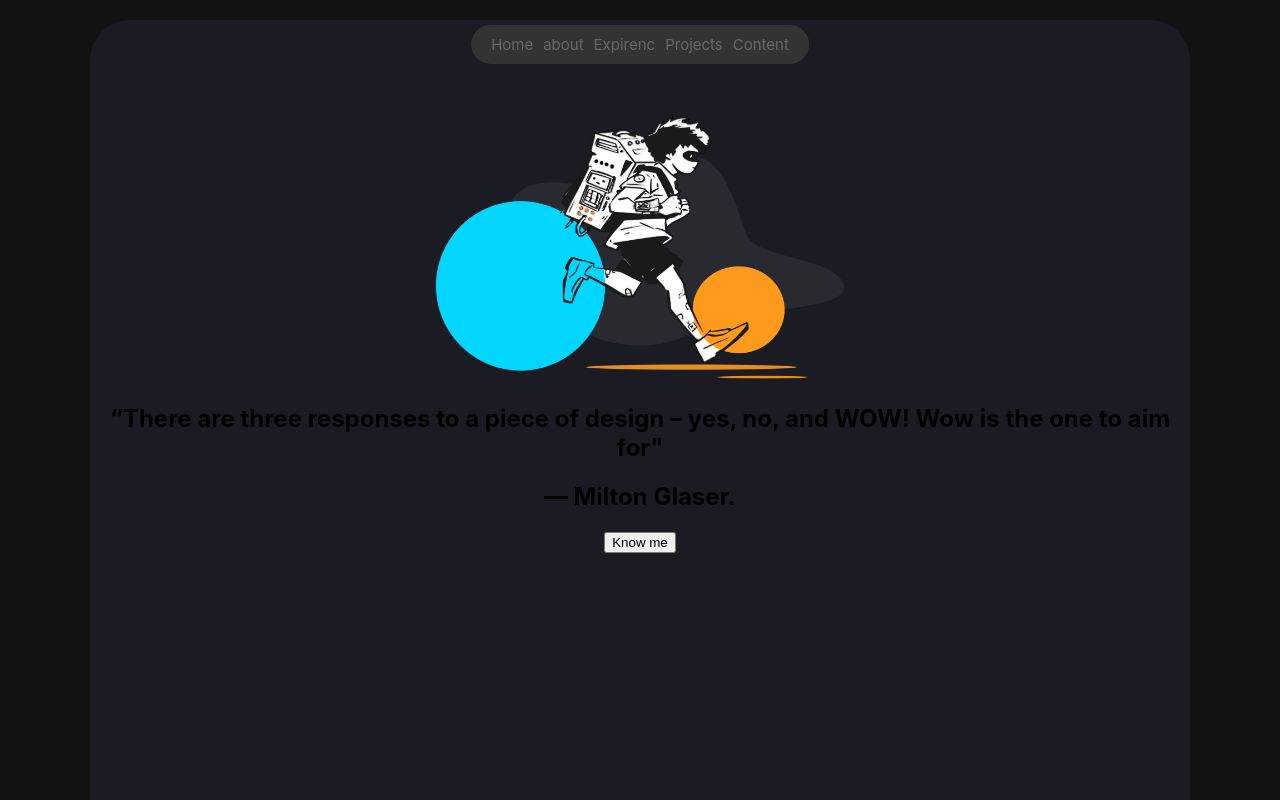
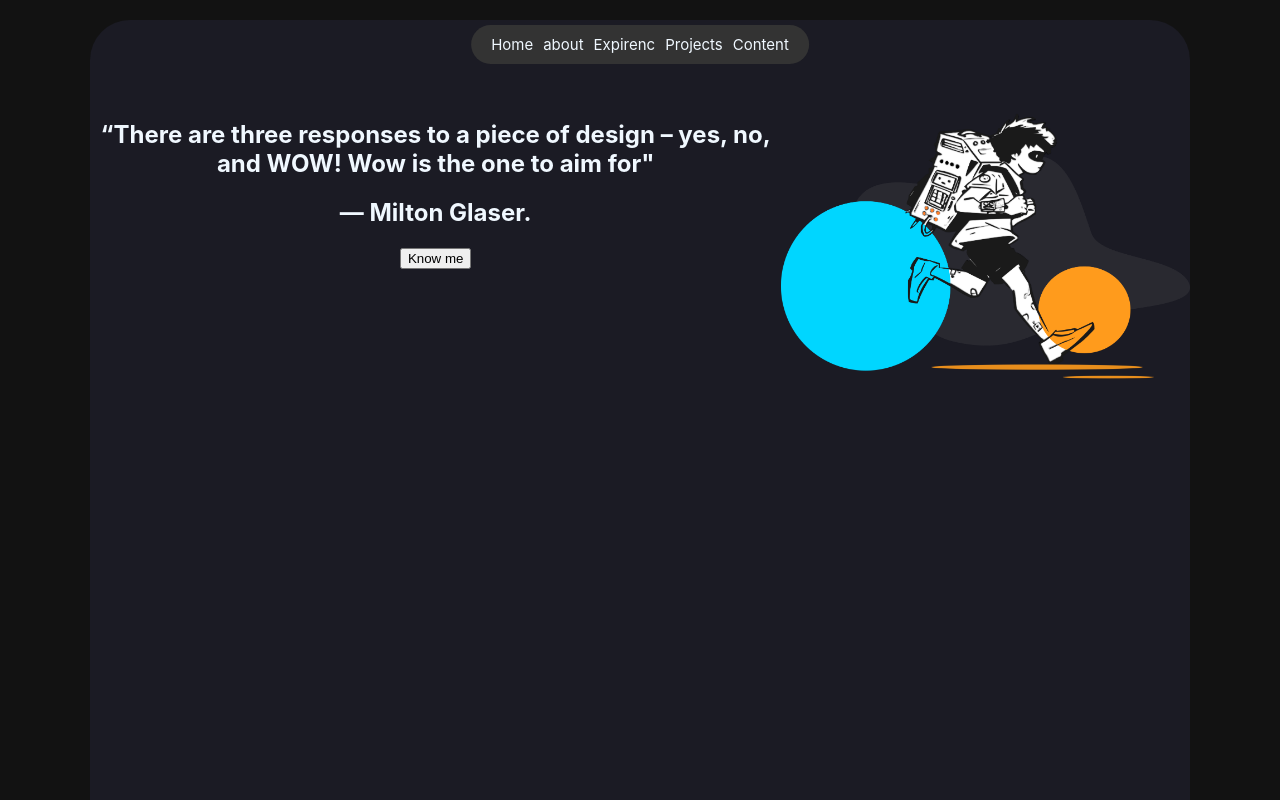
Before and after one commit to Codedecblackmoon/My_Portfolio, a React (Create React App) app: page / in a window 1280 px wide. Shown: the top 800 px of the page. Built offline with nearby package versions, Linux system fonts and the light colour scheme.

Commit message:
something is wrong

```diff
--- a/src/App.css
+++ b/src/App.css
@@ -6,6 +6,7 @@ body{
   background: #121212;
   margin: auto;
   max-width: 1100px;
+  color: aliceblue;
 }
 div{
   height: 100vh;
@@ -43,26 +44,13 @@ img{
   align-items: center; /* Centers items vertically */
 }
 
-/* Navbar Styling */
-/* .navbar {
-  margin-top: 20px;
-
-  position: fixed; /* Makes the navbar fixed */
-  /* top: 0; */
-  /* Sticks it to the top of the page */
-  /* width: 80%;  */
-  /* background-color: #333; */
-  /* padding: 10px; */
-  /* z-index: 100; Ensures it stays above other elements */
-  /* display: flex;  */
-
-  /* padding-left: 40px; */
-  /* gap:10px; */
-  /* border-radius: 40px; */
-/* } */
+.home_page{
+  display: flex;
+  flex-direction: row-reverse;
+}
 
 .navbar a {
-  color: rgb(104, 104, 104);
+  color: aliceblue;
   text-decoration: none;
   font-size: 15px;
 }
```
